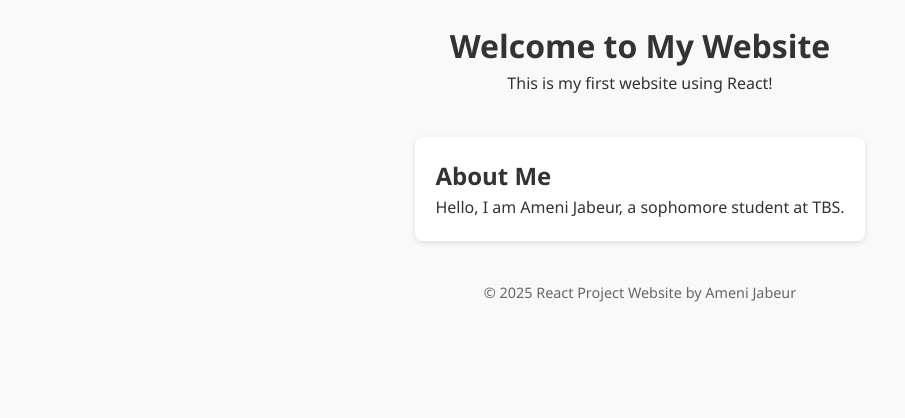
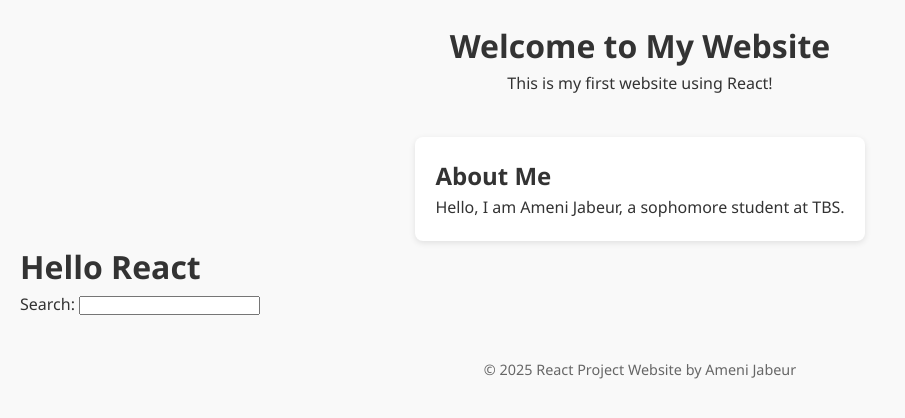
Before and after one commit to amanijabeur/adv-web-dev-proj, a React (Vite) app in the folder React/: page / in a window 1280 px wide. Shown: the top 418 px of the page, without its empty margins (0-905 px from the left). Built offline with nearby package versions, Linux system fonts and the light colour scheme.

Commit message:
W2 My first React component

```diff
--- a/React/src/App.jsx
+++ b/React/src/App.jsx
@@ -1,5 +1,6 @@
 import React, { useState } from 'react';
 import './style.css';
+import Pro from './Pro';
 
 function App() {
   const [count, setCount] = useState(0);
@@ -16,6 +17,7 @@ function App() {
           <p>Hello, I am Ameni Jabeur, a sophomore student at TBS.</p>
         </section>
       </main>
+      <Pro />
 
       <footer>
         <p>© 2025 React Project Website by Ameni Jabeur</p>
--- a/React/src/main.jsx
+++ b/React/src/main.jsx
@@ -1,15 +1,11 @@
 import { StrictMode } from 'react'
 import { createRoot } from 'react-dom/client'
 import App from './App.jsx'
-import pro from './pro.jsx';
 
 createRoot(document.getElementById('root')).render(
   <StrictMode>
     <div style={{ marginBottom: '50px' }}>
       <App />
     </div>
-    <div>
-      <pro />
-    </div>
   </StrictMode>,
 )
--- a/React/src/pro.jsx
+++ b/React/src/pro.jsx
@@ -1,11 +1,16 @@
-import * as React from "react";
+import React from "react";
+function getTitle(title) {
+    return title;
+}
+function pro() {
 
-function App1() {
   return (
     <div>
-      <h1>Hello World</h1>
+      <h1>Hello {getTitle("React")}</h1>
+      <label htmlFor="search">Search: </label>
+      <input id="search" type="text" />
     </div>
   );
 }
 
-export default App1;
+export default pro;
```
